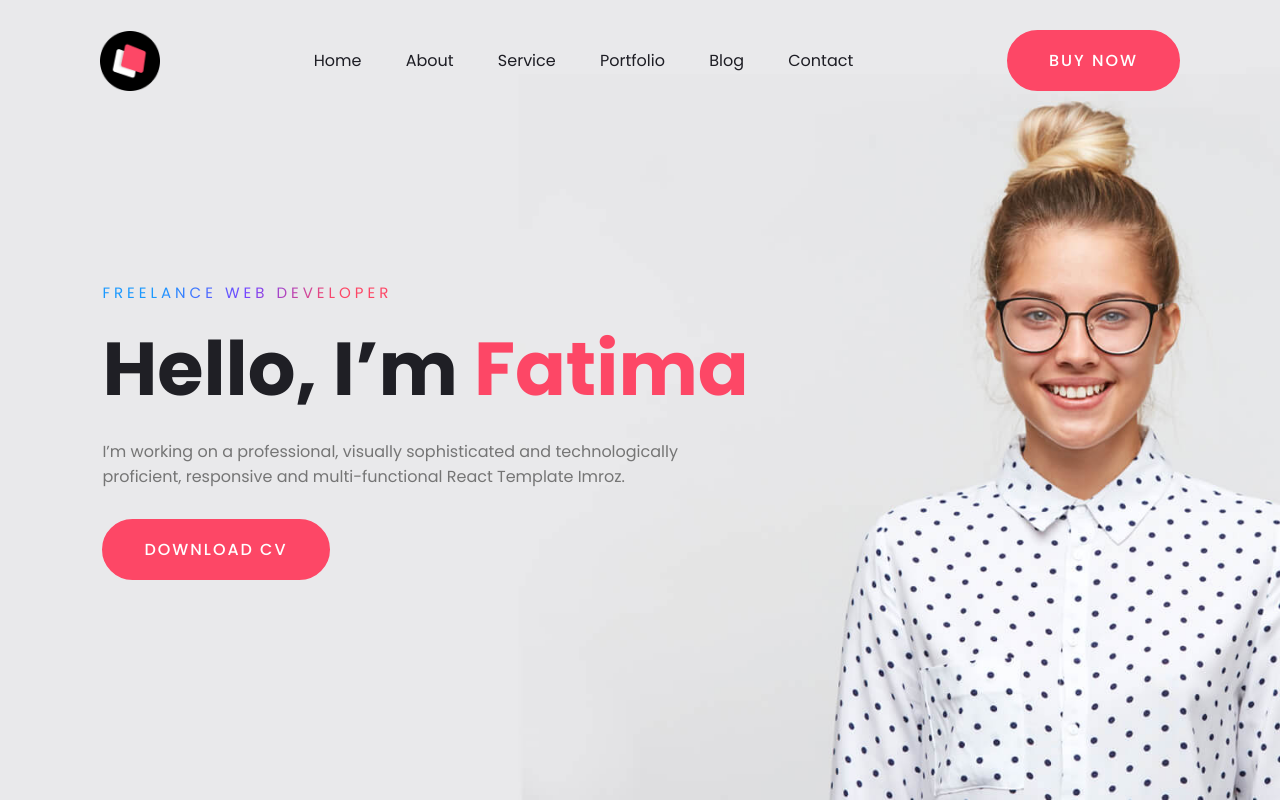
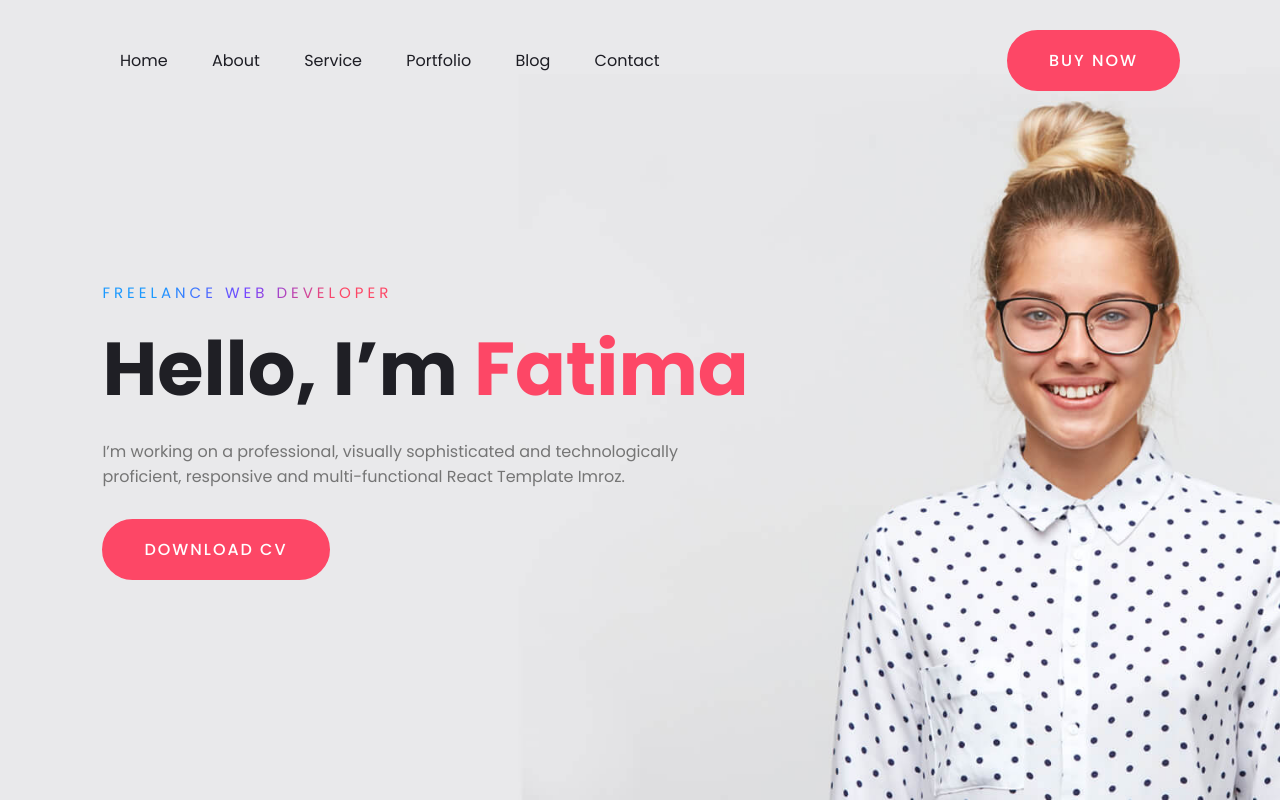
Before and after one commit to msant93/personal_website, a plain HTML site: page index.html in a window 1280 px wide. Drawn offline with Linux system fonts and the light colour scheme.

Commit message:
Update index.html

```diff
--- a/index.html
+++ b/index.html
@@ -10,7 +10,6 @@
 
     <div class="hero">
         <nav>
-            <img src="./img/logo.png" class="logo">
             <ul>
                 <li><a href="#">Home</a></li>
                 <li><a href="#">About</a></li>
```
